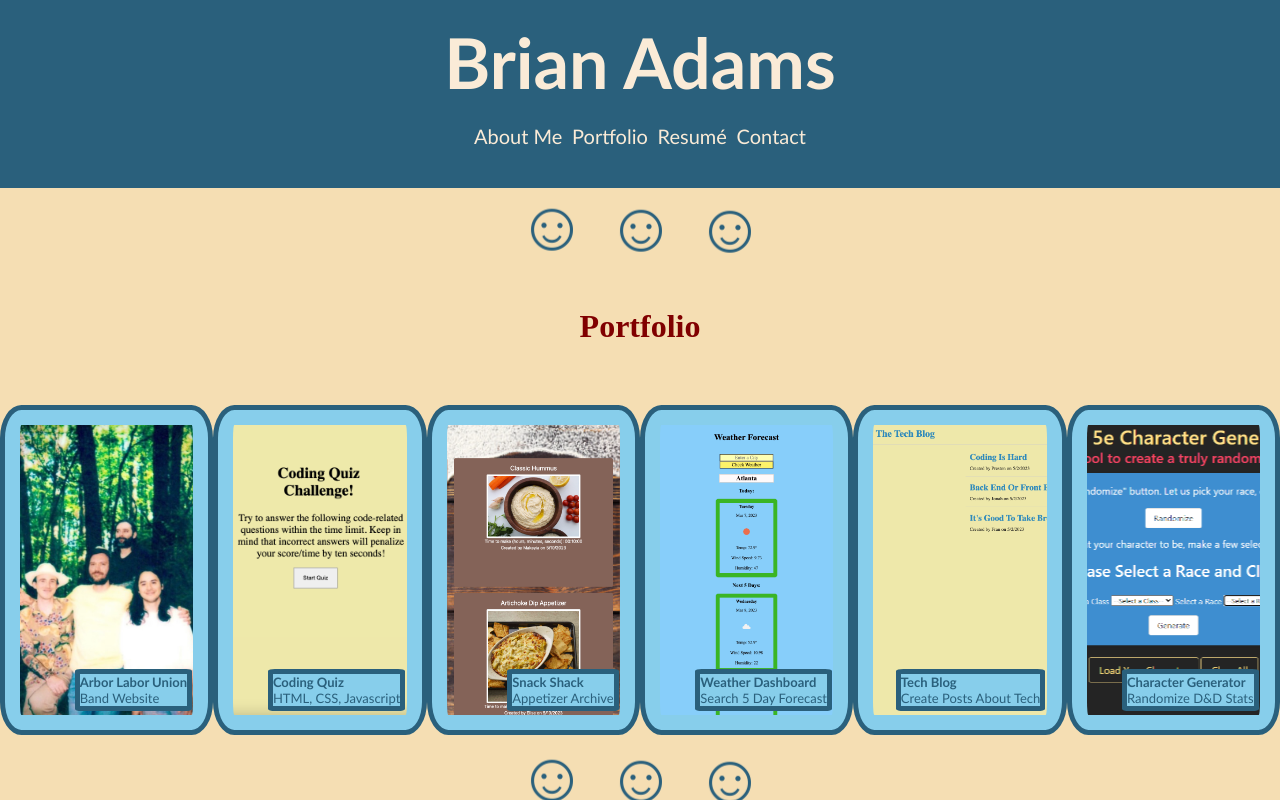
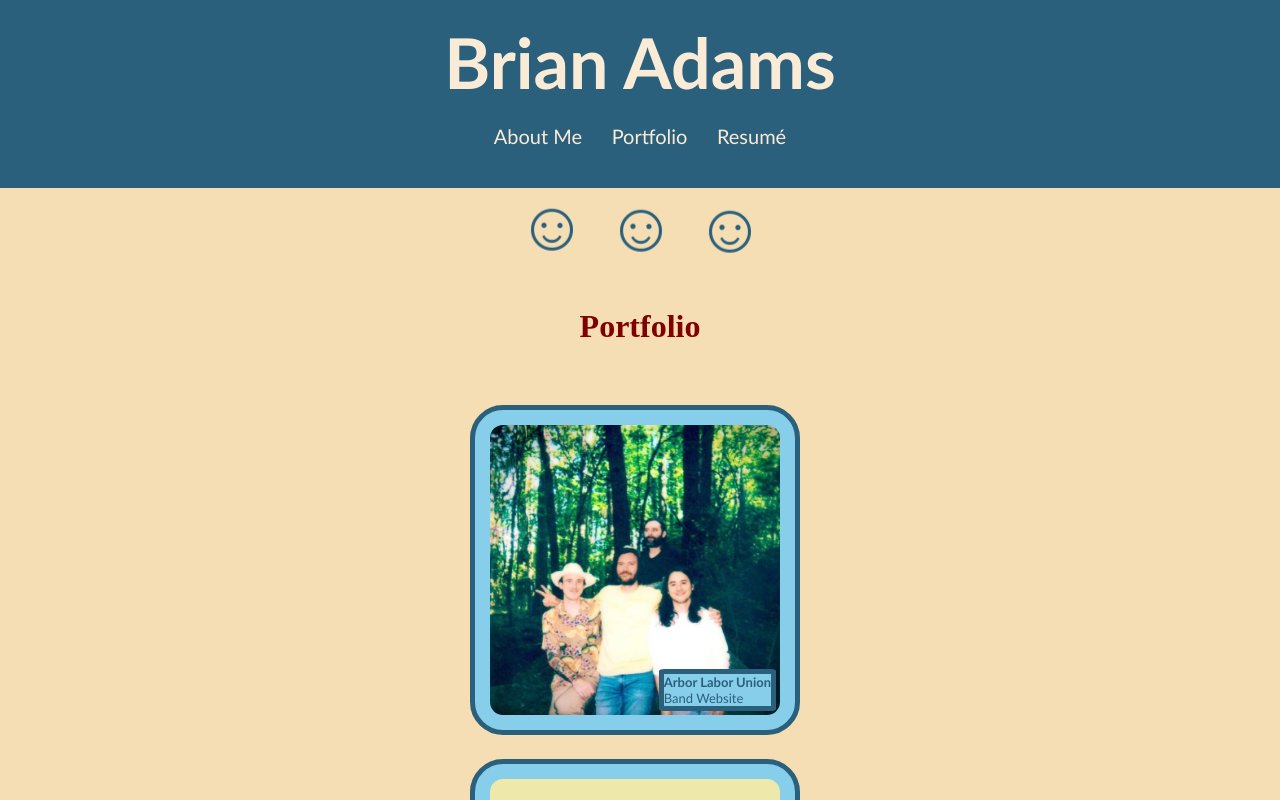
Before and after one commit to BrainAtoms/React_Portfolio, a React (Create React App) app: page / in a window 1280 px wide. Both pictures are taken after a click on the element "Portfolio". Shown: the top 800 px of the page. Built offline with nearby package versions, Linux system fonts and the light colour scheme.

Commit message:
changed webpage styling

```diff
--- a/src/App.css
+++ b/src/App.css
@@ -139,16 +139,11 @@ article:after
 }
 
 /* rescales size of first app img link and brings to center of page */
-.first-app {
-  display:flex;
-  flex-direction: row;
-  align-items:center;
-}
 
 .other-apps {
   display:flex;
-  justify-content: space-evenly;
-  flex-direction: row;
+  flex-direction: column;
+  align-items:center;
 }
 
 /* changes second and third app imgs flex-direction to columns on phones */
--- a/src/App.js
+++ b/src/App.js
@@ -26,9 +26,6 @@ function App() {
             <li>
               <p className="navLink" onClick={() => handleClick("Resumé")}>Resumé</p>
             </li>
-            <li>
-              <p className="navLink" onClick={() => handleClick("Contact")}>Contact</p>
-            </li>
           </ul>
         </nav>
       </header>
--- a/src/components/Footer.jsx
+++ b/src/components/Footer.jsx
@@ -5,9 +5,6 @@ function Footer() {
     return (
         <footer className="footer">
             <section className="contact">
-            <p className="contact">
-              Links:
-          </p>
           <div className="contact">
             <h3><a href="mailto:badams6453@gmail.com">Badams6453@gmail.com</a></h3>
           </div>
--- a/src/components/Portfolio.jsx
+++ b/src/components/Portfolio.jsx
@@ -7,7 +7,7 @@ function Portfolio() {
         <h2 className="titles" id="Portfolio">
           Portfolio
         </h2>
-<section className="first-app">
+<section className="other-apps">
         <section className="first-app">
           <a href="https://www.arborlaborunion.com">
             <img src={require("../images/IMG_9822.jpg")} alt="ALU/"></img>
```
